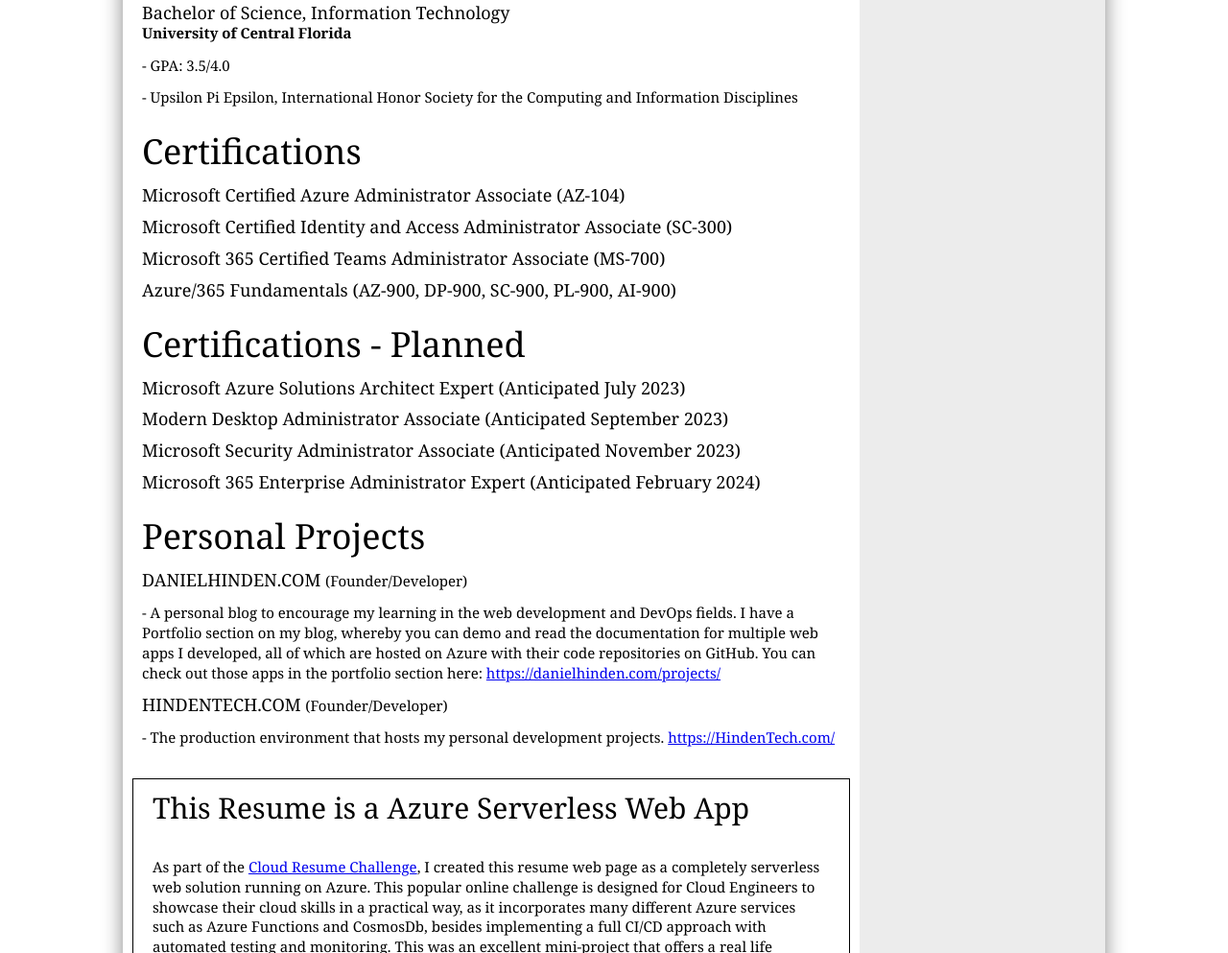
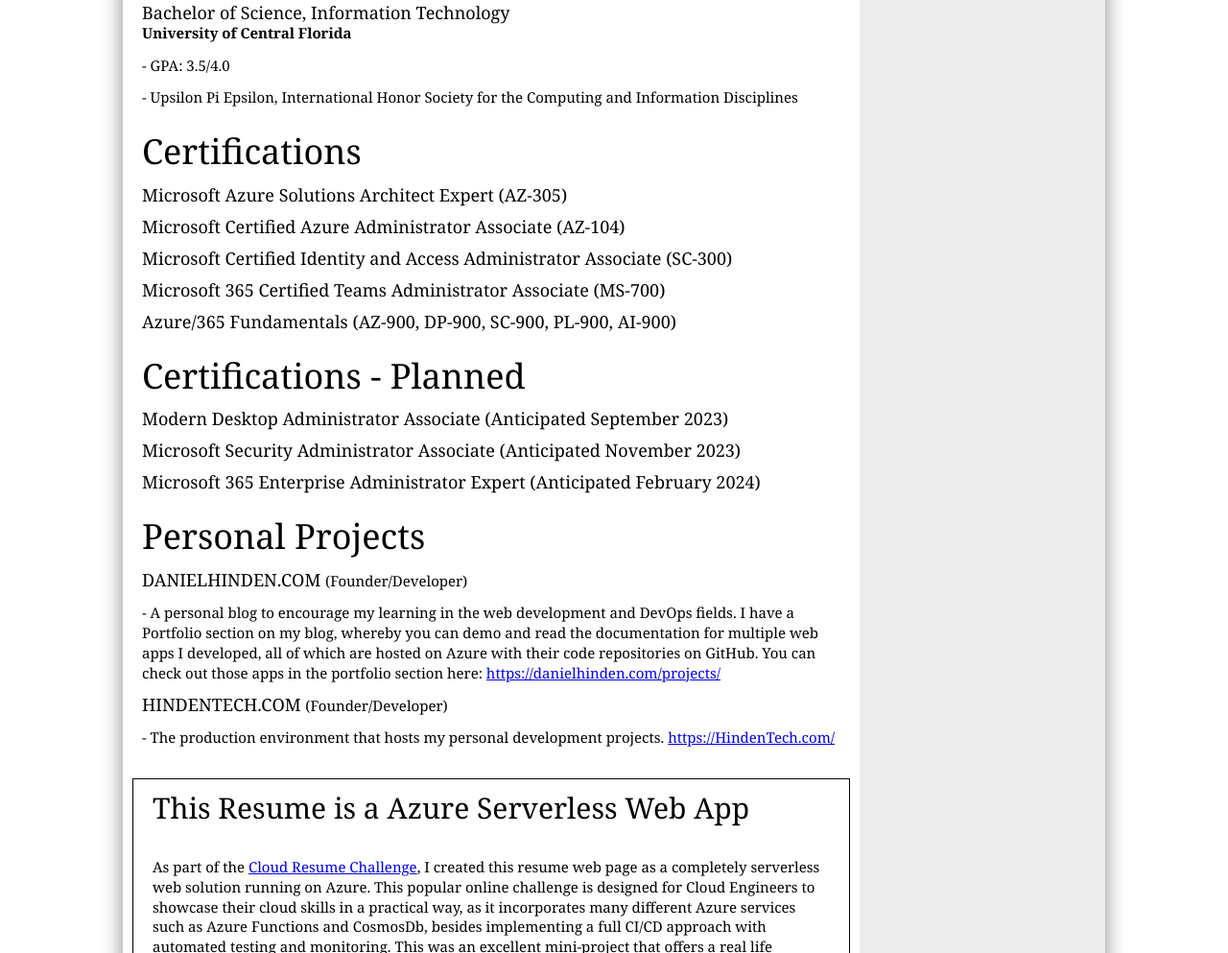
Before and after one commit to hindentech/graphical-resume, a plain HTML site: page index.html in a window 1280 px wide. Shown: the part 2300-3293 px from the top of the page at 96% size. Drawn offline with Linux system fonts and the light colour scheme; no server answers.

Commit message:
Update Certs

```diff
--- a/index.html
+++ b/index.html
@@ -167,6 +167,9 @@
             <h1>Certifications</h1>
           </div>
           <div class="education_title">
+            <h1 class="education_title">Microsoft Azure Solutions Architect Expert (AZ-305) </h1>
+          </div>
+          <div class="education_title">
             <h1 class="education_title">Microsoft Certified Azure Administrator Associate (AZ-104) </h1>
           </div>
           <div class="education_title">
@@ -183,9 +186,6 @@
         <div class="education">
           <div class="education_header">
             <h1>Certifications - Planned</h1>
-          </div>
-          <div class="education_title">
-            <h1 class="education_title">Microsoft Azure Solutions Architect Expert (Anticipated July 2023) </h1>
           </div>
           <div class="education_title">
             <h1 class="education_title">Modern Desktop Administrator Associate (Anticipated September 2023) </h1>
```
